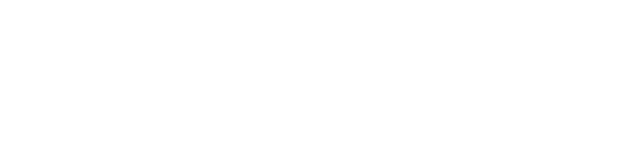
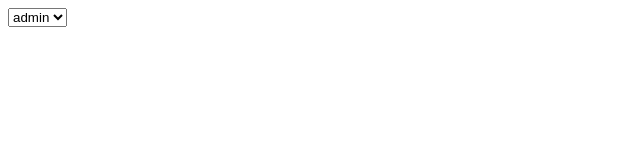
Before and after one commit to maeduphorne/static-comp, a plain HTML site: page index.html in a window 1280 px wide. Shown: the whole page, without its empty margins (0-640 px from the left). Drawn offline with Linux system fonts and the light colour scheme.

Commit message:
Add username drop down

```diff
--- a/index.html
+++ b/index.html
@@ -4,9 +4,18 @@
     <link rel="stylesheet" href="styles.css">
     <link href="https://fonts.googleapis.com/css2?family=Quicksand:wght@400;700&display=swap" rel="stylesheet">
     <meta charset="utf-8">
-    <title></title>
+    <title>Static Comp</title>
   </head>
-  <body>
-
+  <body class="home-page">
+    <header>
+      <section>
+        <form>
+          <select name="usernames">
+            <option value="admin">admin</option>
+            <option value="guest">guest</option>
+          </select>
+        </form>
+      </section>
+    </header>
   </body>
 </html>
```
